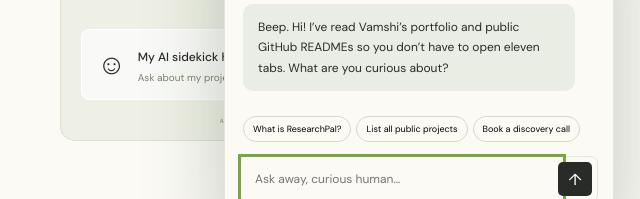
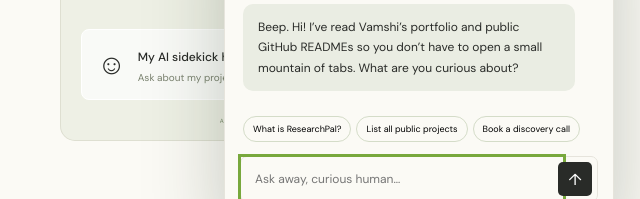
Before and after one commit to vams2krish/PortfolioBot, a website: page public/index.html in a window 1280 px wide. Both pictures are taken after a click on the button "Chat with Vamshi’s AI sidekick". Shown: the part 473-672 px from the top of the page, 640-1280 px from the left. Drawn offline with Linux system fonts and the light colour scheme; no server answers.

Commit message:
Keep portfolio copy accurate as project counts grow

```diff
--- a/public/index.html
+++ b/public/index.html
@@ -9,5 +9,5 @@
 <section id="contact" class="section contact"><div class="eyebrow"><span class="dot"></span> GOOD IDEAS START WITH A HELLO</div><h2>Got a “what if?”<br><em>Let’s find out.</em> <span>↗</span></h2><div class="contact-bottom"><p>Thirty minutes. Your idea. My undivided attention.<br>The AI sidekick is not invited. Probably.</p><div class="actions"><a id="book-call" class="button primary" href="https://calendly.com/adam-vamshikrishna/vamshi-intro-meeting-30-mins-chat">Book a 30-minute hello ↗</a><a id="email-link" class="text-link" href="mailto:adam.vamshikrishnaz@gmail.com">Email the human ↗</a></div></div><div id="social-links" class="social-links"></div><p id="contact-note" class="muted"></p></section></main>
 <footer><a class="brand" href="#" aria-label="Back to top">va<span>m</span><i>☺</i></a><span>Made of code, curiosity, and a suspicious number of tabs.</span><span>© <span id="year"></span> <span data-name>Vamshi Krishna Adam</span></span></footer>
 <button class="chat-launch open-chat"><span>✳</span> Ask my AI avatar <span class="dot"></span></button>
-<aside id="chat" class="chat" hidden aria-label="AI avatar chat"><div class="chat-header"><div><strong>☺ Vamshi’s slightly digital sidekick</strong><small id="model-status">Checking local AI…</small></div><button id="close-chat" aria-label="Close chat">×</button></div><div id="messages" class="messages" aria-live="polite"><div class="message assistant">Beep. Hi! I’ve read Vamshi’s portfolio and public GitHub READMEs so you don’t have to open eleven tabs. What are you curious about?</div></div><div class="suggestions"><button>What is ResearchPal?</button><button>List all public projects</button><button>Book a discovery call</button></div><form id="chat-form"><label class="sr-only" for="question">Your question</label><input id="question" placeholder="Ask away, curious human…" maxlength="2000" required autocomplete="off"><button id="send" aria-label="Send question">↑</button></form><div class="chat-note">Local AI · Portfolio + GitHub context · Can get things wrong</div></aside>
+<aside id="chat" class="chat" hidden aria-label="AI avatar chat"><div class="chat-header"><div><strong>☺ Vamshi’s slightly digital sidekick</strong><small id="model-status">Checking local AI…</small></div><button id="close-chat" aria-label="Close chat">×</button></div><div id="messages" class="messages" aria-live="polite"><div class="message assistant">Beep. Hi! I’ve read Vamshi’s portfolio and public GitHub READMEs so you don’t have to open a small mountain of tabs. What are you curious about?</div></div><div class="suggestions"><button>What is ResearchPal?</button><button>List all public projects</button><button>Book a discovery call</button></div><form id="chat-form"><label class="sr-only" for="question">Your question</label><input id="question" placeholder="Ask away, curious human…" maxlength="2000" required autocomplete="off"><button id="send" aria-label="Send question">↑</button></form><div class="chat-note">Local AI · Portfolio + GitHub context · Can get things wrong</div></aside>
 <dialog id="project-dialog"><button id="close-project" aria-label="Close project">×</button><img id="detail-image" alt=""><div class="dialog-body"><div class="eyebrow" id="detail-category"></div><h2 id="detail-title"></h2><p id="detail-description"></p><a id="detail-link" class="text-link" target="_blank" rel="noopener noreferrer">Visit project ↗</a></div></dialog><script type="module" src="/app.js"></script></body></html>
```
Also changed, not shown: README.md.
